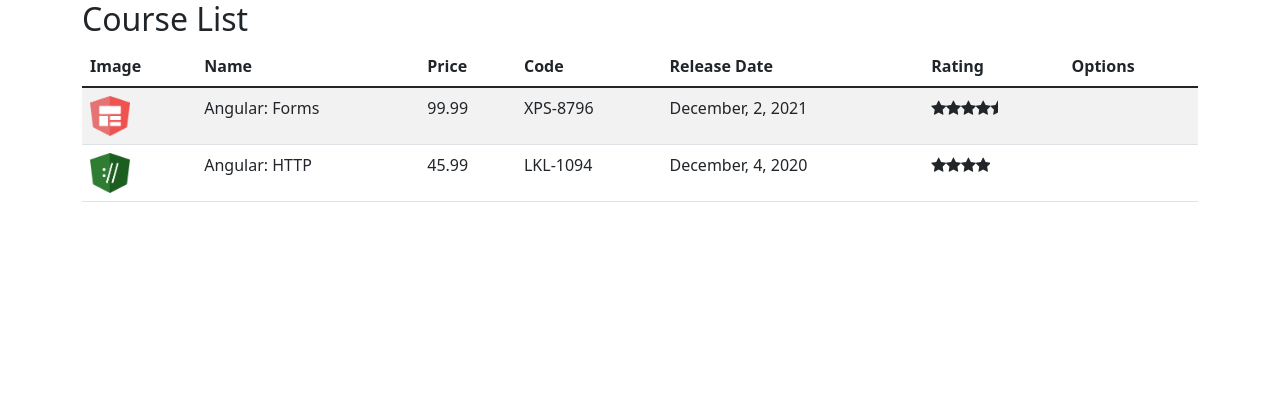
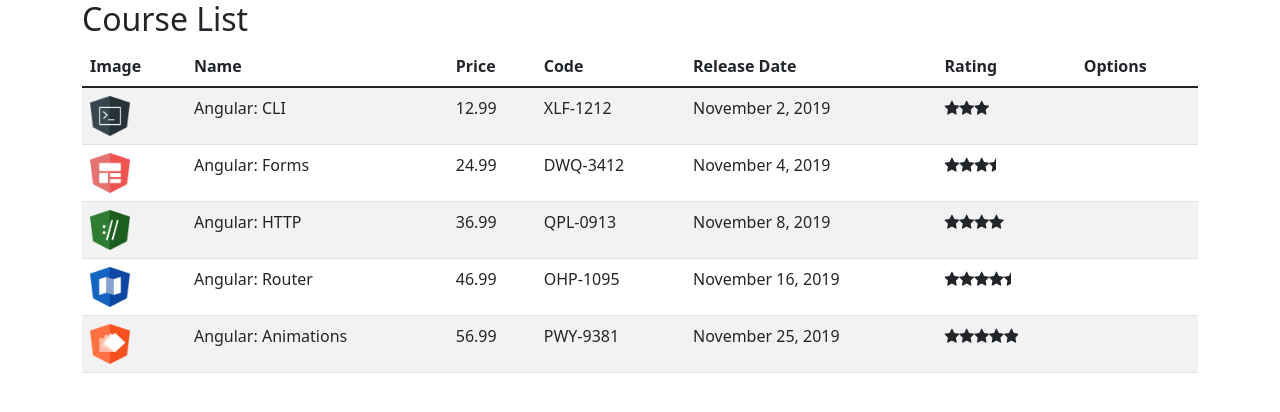
Before and after one commit to Ale-Costa/introducao-angular, an Angular app: page / in a window 1280 px wide. Shown: the top 412 px of the page. Built offline with nearby package versions, Linux system fonts and the light colour scheme.

Commit message:
injecao de dependencias

```diff
--- a/src/app/courses/course-list.component.ts
+++ b/src/app/courses/course-list.component.ts
@@ -1,5 +1,6 @@
 import { Component, OnInit } from "@angular/core";
 import { Course } from "./course";
+import { CourseService } from "./course.service";
 
 @Component({
     selector: 'app-course-list',
@@ -10,30 +11,11 @@
 
     courses: Course[] = [];
 
-    ngOnInit(): void{
-        this.courses = [
-            {
-                id: 1,
-                name: 'Angular: Forms',
-                imageUrl: '/assets/images/forms.png',
-                price: 99.99,
-                code: 'XPS-8796',
-                duration: 120,
-                rating: 4.5 ,
-                releaseDate: 'December, 2, 2021'
-            },
-            {
-                id: 2,
-                name: 'Angular: HTTP',
-                imageUrl: '/assets/images/http.png',
-                price: 45.99,
-                code: 'LKL-1094',
-                duration: 80,
-                rating: 4 ,
-                releaseDate: 'December, 4, 2020'
-            }
-        ]
+    constructor(private courseService: CourseService){
+
     }
 
-
+    ngOnInit(): void{
+        this.courses = this.courseService.retrieveAll();
+    }
 }
--- /dev/null
+++ b/src/app/courses/course.service.ts
@@ -0,0 +1,69 @@
+import { Injectable } from "@angular/core";
+import { Course } from "./course";
+
+@Injectable({
+    providedIn: 'root'
+})
+export class CourseService{
+    retrieveAll(): Course[]{
+        return COURSES;
+    }
+}
+
+var COURSES: Course[] = [
+    {
+        id: 1,
+        name: 'Angular: CLI',
+        releaseDate: 'November 2, 2019',
+        description: 'Neste curso, os alunos irão obter um grande conhecimento nos principais recursos do CLI.',
+        duration: 120,
+        code: 'XLF-1212',
+        rating: 3,
+        price: 12.99,
+        imageUrl: '/assets/images/cli.png',
+    },
+    {
+        id: 2,
+        name: 'Angular: Forms',
+        releaseDate: 'November 4, 2019',
+        description: 'Neste curso, os alunos irão obter um conhecimento aprofundado sobre os recursos disponíveis no módulo de Forms.',
+        duration: 80,
+        code: 'DWQ-3412',
+        rating: 3.5,
+        price: 24.99,
+        imageUrl: '/assets/images/forms.png',
+    },
+    {
+        id: 3,
+        name: 'Angular: HTTP',
+        releaseDate: 'November 8, 2019',
+        description: 'Neste curso, os alunos irão obter um conhecimento aprofundado sobre os recursos disponíveis no módulo de HTTP.',
+        duration: 80,
+        code: 'QPL-0913',
+        rating: 4.0,
+        price: 36.99,
+        imageUrl: '/assets/images/http.png',
+    },
+    {
+        id: 4,
+        name: 'Angular: Router',
+        releaseDate: 'November 16, 2019',
+        description: 'Neste curso, os alunos irão obter um conhecimento aprofundado sobre os recursos disponíveis no módulo de Router.',
+        duration: 80,
+        code: 'OHP-1095',
+        rating: 4.5,
+        price: 46.99,
+        imageUrl: '/assets/images/router.png',
+    },
+    {
+        id: 5,
+        name: 'Angular: Animations',
+        releaseDate: 'November 25, 2019',
+        description: 'Neste curso, os alunos irão obter um conhecimento aprofundado sobre os recursos disponíveis sobre Animation.',
+        duration: 80,
+        code: 'PWY-9381',
+        rating: 5,
+        price: 56.99,
+        imageUrl: '/assets/images/animations.png',
+    }
+];
--- a/src/app/courses/course.ts
+++ b/src/app/courses/course.ts
@@ -7,4 +7,5 @@
     duration: number;
     rating: number;
     releaseDate: string;
+    description: string;
 }
```
